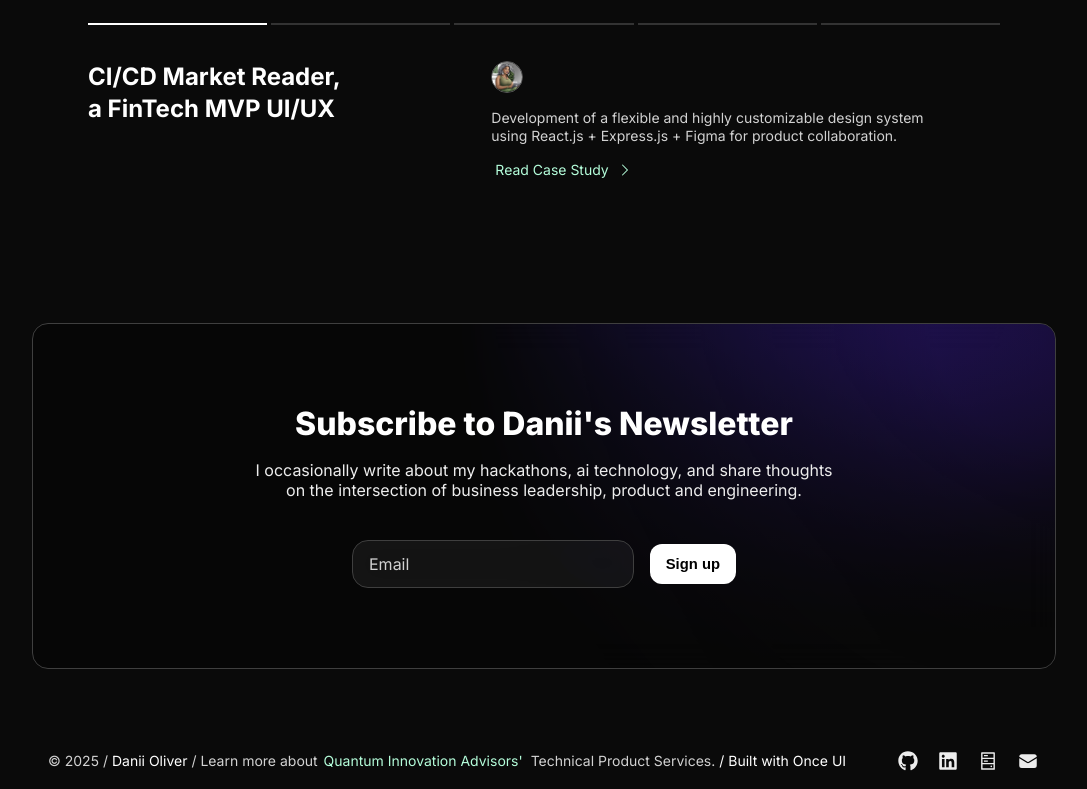
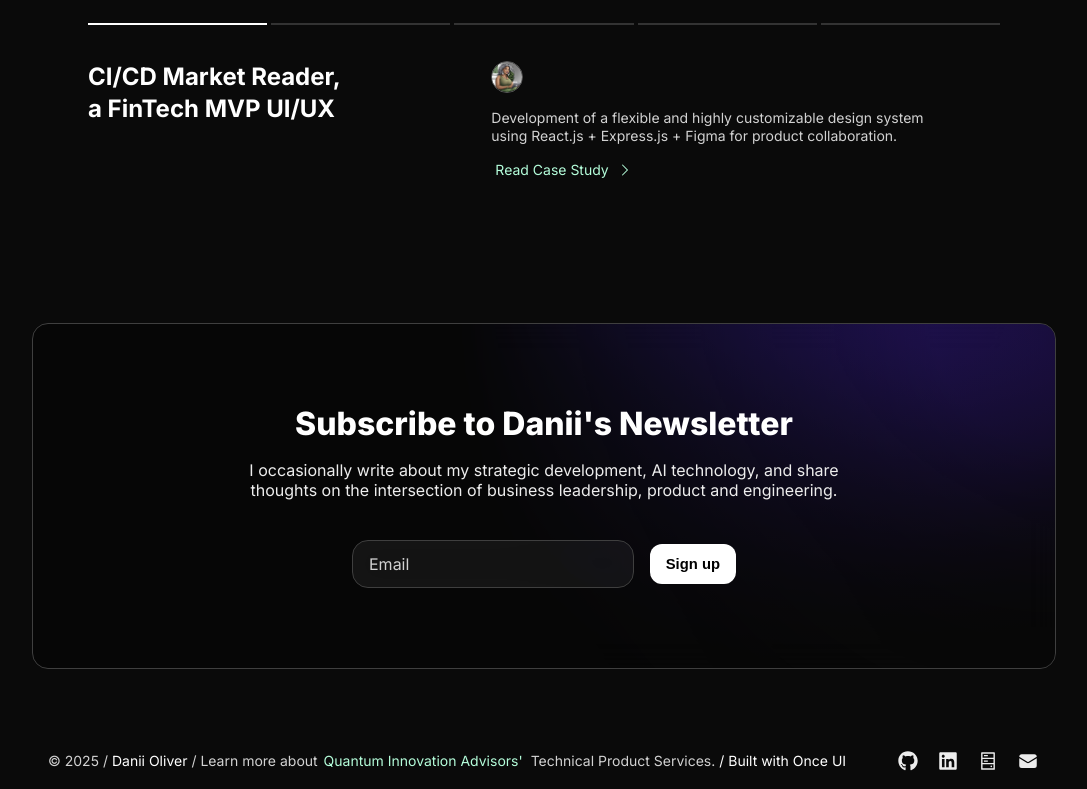
Before and after one commit to CogSciOliver/danii-oliver-portfolio-2025, a Next.js app: page /en in a window 1280 px wide. Shown: the part 5939-6728 px from the top of the page, without its empty margins (96-1183 px from the left). Built offline with nearby package versions, Linux system fonts and the light colour scheme.

Commit message:
spelling

```diff
--- a/src/app/resources/content.js
+++ b/src/app/resources/content.js
@@ -17,7 +17,7 @@ const newsletter = {
 	title: <>Subscribe to {person.firstName}'s Newsletter</>,
 	description: (
 		<>
-			I occasionally write about my hackathons, ai technology, and share
+			I occasionally write about my strategic development, AI technology, and share
 			thoughts on the intersection of business leadership, product and
 			engineering.
 		</>
@@ -245,7 +245,7 @@ const about = {
 				name: "AWS",
 				description: (
 					<>
-						Studing for AI / ML, Cloud Engineering & Solutions
+						Studying for AI / ML, Cloud Engineering & Solutions
 						Architect.
 					</>
 				),
```
